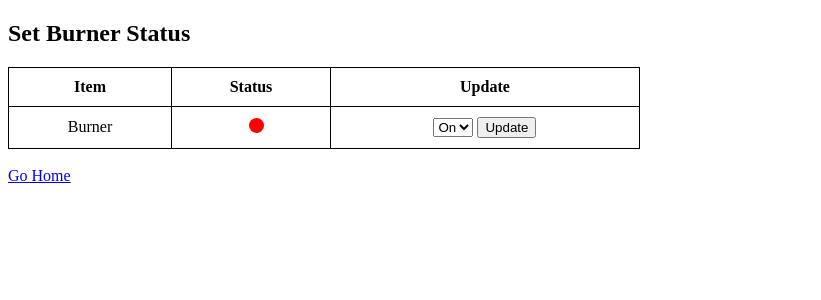
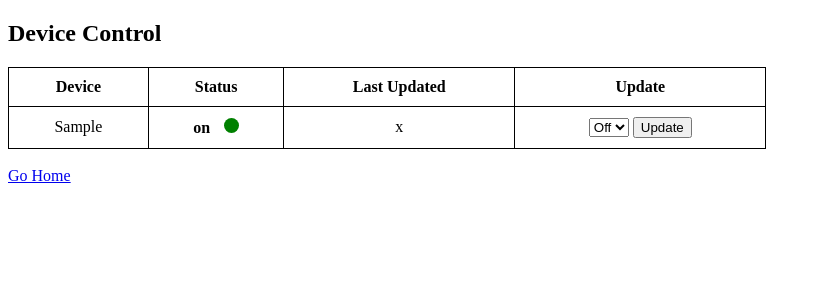
Before and after one commit to marwan-chehab/home, a Flask app: page /update_status in a window 1280 px wide. Shown: the top 300 px of the page, without its empty margins (0-821 px from the left). Run offline with Flask 3, Linux system fonts and the light colour scheme; tables that the repository leaves empty or names only in its code hold one stand-in row (values such as "Sample post").

Commit message:
Update update_status.html - modified to handle multiple devices
change after changing database schema

```diff
--- a/templates/update_status.html
+++ b/templates/update_status.html
@@ -3,10 +3,10 @@
 <head>
     <meta charset="UTF-8">
     <meta name="viewport" content="width=device-width, initial-scale=1.0">
-    <title>Update Burner Status</title>
+    <title>Update Device Status</title>
     <style>
         table {
-            width: 50%;
+            width: 60%;
             border-collapse: collapse;
             margin-top: 20px;
         }
@@ -27,30 +27,35 @@
     </style>
 </head>
 <body>
-    <h2>Set Burner Status</h2>
+    <h2>Device Control</h2>
 
     <table>
         <tr>
-            <th>Item</th>
+            <th>Device</th>
             <th>Status</th>
+            <th>Last Updated</th>
             <th>Update</th>
         </tr>
+        {% for device in devices %}
         <tr>
-            <td>Burner</td>
+            <td>{{ device.device_type.capitalize() }}</td>
             <td>
-                <strong>{{ current_status }}</strong>
-                <span class="status-indicator {% if current_status == 'on' %}green{% else %}red{% endif %}"></span>
+                <strong>{{ device.status }}</strong>
+                <span class="status-indicator {% if device.status == 'on' %}green{% else %}red{% endif %}"></span>
             </td>
+            <td>{{ device.latest_stamp }}</td>
             <td>
                 <form action="/submit_status" method="POST">
-                    <select name="onoff" id="onoff">
-                        <option value="on" {% if current_status == 'off' %}selected{% endif %}>On</option>
-                        <option value="off" {% if current_status == 'on' %}selected{% endif %}>Off</option>
+                    <input type="hidden" name="device_type" value="{{ device.device_type }}">
+                    <select name="onoff">
+                        <option value="on" {% if device.status == 'off' %}selected{% endif %}>On</option>
+                        <option value="off" {% if device.status == 'on' %}selected{% endif %}>Off</option>
                     </select>
                     <button type="submit">Update</button>
                 </form>
             </td>
         </tr>
+        {% endfor %}
     </table>
 
     <br>
```
